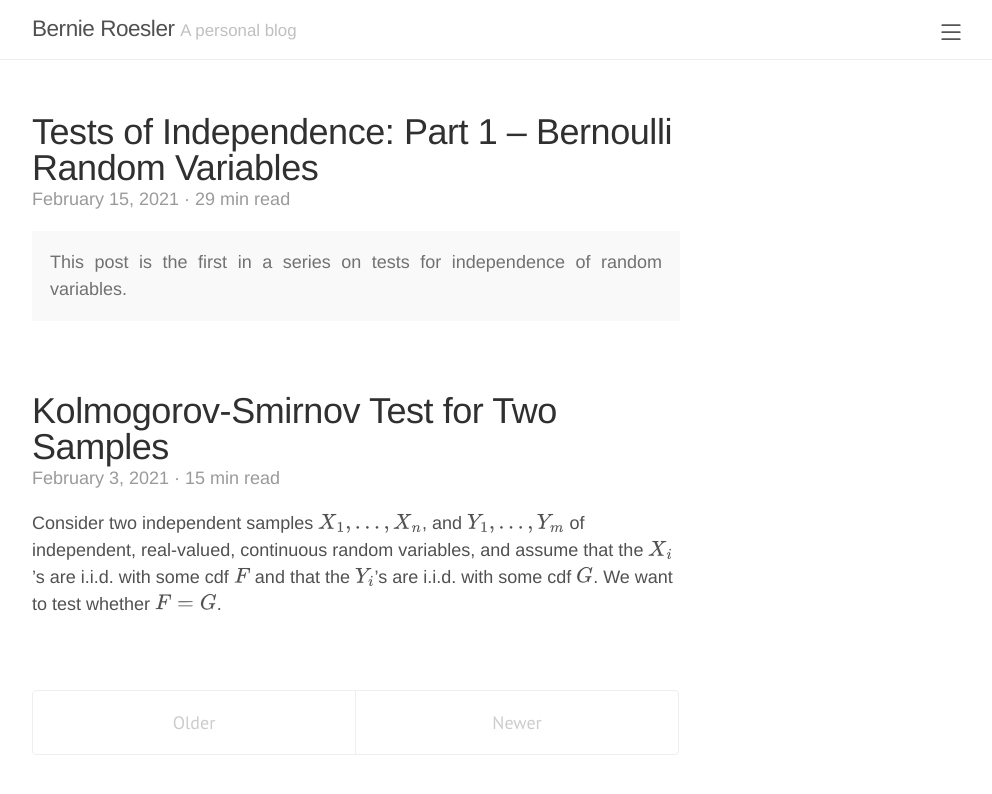
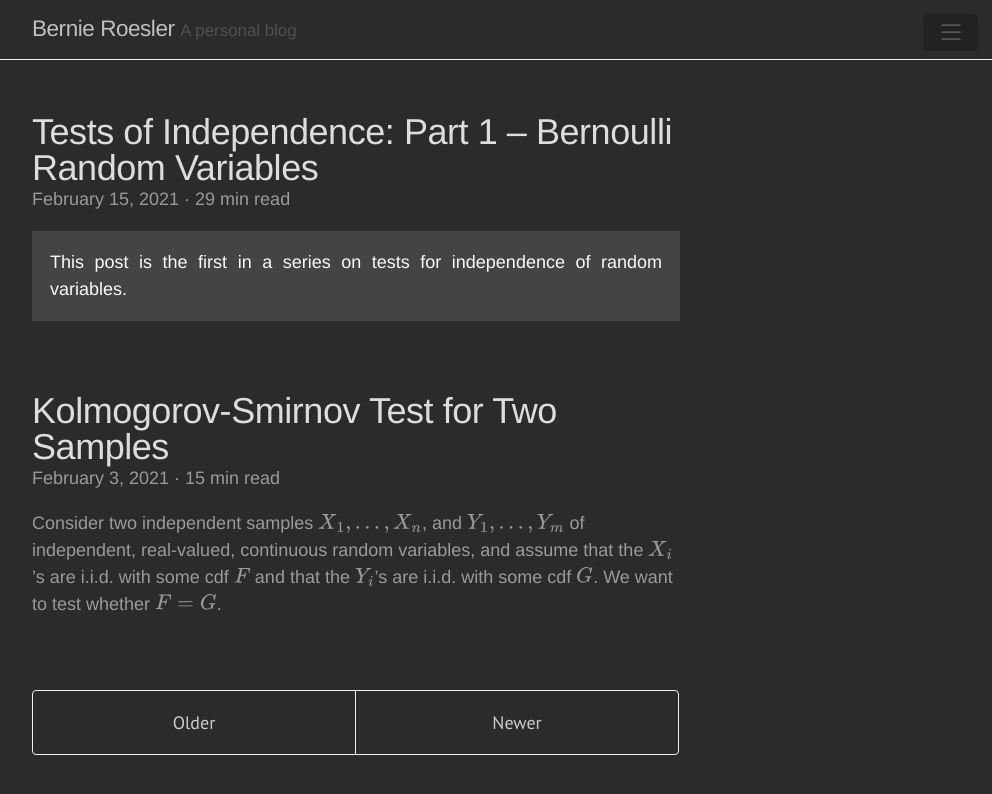
Before and after one commit to broesler/broesler.github.io, a Jekyll site: the page built from index.html, in a window 1280 px wide. Shown: the top 794 px of the page, without its empty margins (284-1276 px from the left). Built offline with Jekyll 4.4.1, drawn with Linux system fonts in a browser that asks for light colours; nearby versions of some CDN libraries; the list of posts is cut into pages by our own code.

Commit message:
Create automatic dark colorscheme.

```diff
--- a/assets/css/base.css
+++ b/assets/css/base.css
@@ -41,8 +41,8 @@ html {
 }
 
 body {
-  color: #515151;
-  background-color: #fff;
+  color: var(--text-fg);
+  background-color: var(--text-bg);
   -webkit-text-size-adjust: 100%;
       -ms-text-size-adjust: 100%;
   counter-reset: sidenote-counter;
@@ -51,7 +51,7 @@ body {
 /* Links */
 /* No `:visited` state is required by default (browsers will use `a`) */
 a {
-  color: #268bd2;
+  color: var(--sol-blue);
   text-decoration: none;
 }
 a strong {
@@ -70,7 +70,7 @@ h1, h2, h3, h4, h5, h6 {
   line-height: 1.0;
   letter-spacing: -.025rem;
   margin-bottom: .5rem;
-  color: #313131;
+  color: var(--heading-fg);
   text-rendering: optimizeLegibility;
 }
 h1 {
@@ -102,7 +102,7 @@ p {
 }
 
 strong {
-  color: #303030;
+  color: var(--strong-fg);
 }
 
 
@@ -153,8 +153,7 @@ code {  /* in-line code */
   padding: .25em .5em;
   font-size: 80%;
   color: var(--sol-body);
-  background-color: #f9f9f9;
-  /* background-color: var(--sol-bghi); */
+  background-color: var(--sol-bg);
   border-radius: 3px;
 }
 pre {
@@ -170,7 +169,7 @@ pre {
   /* hide scrollbar */
   -ms-overflow-style: none;  /* IE and Edge */
   scrollbar-width: none;     /* Firefox */
-  background-color: #f9f9f9;
+  background-color: var(--sol-bg);
 }
 pre code {  /* block code */
   padding: 0;
@@ -246,17 +245,17 @@ table {
   margin: auto;
   margin-bottom: 1rem;
   max-width: 100%;
-  border: 1px solid #e5e5e5;
+  border: 1px solid var(--table-border);
   border-collapse: collapse;
 }
 td,
 th {
   padding: .25rem .5rem;
-  border: 1px solid #e5e5e5;
+  border: 1px solid var(--table-border);
 }
 tbody tr:nth-child(odd) td,
 tbody tr:nth-child(odd) th {
-  background-color: #f9f9f9;
+  background-color: var(--table-row-hl);
 }
 
 
@@ -282,8 +281,10 @@ tbody tr:nth-child(odd) th {
 .message {
   margin-bottom: 1rem;
   padding: 1rem;
-  color: #717171;
-  background-color: #f9f9f9;
+  /* color: #717171; */
+  /* background-color: #f9f9f9; */
+  color: var(--message-fg);
+  background-color: var(--message-bg);
 }
 
 
--- a/assets/css/layout.css
+++ b/assets/css/layout.css
@@ -16,15 +16,15 @@
 .masthead-title {
   margin-top: 0;
   margin-bottom: 0;
-  color: #505050;
+  color: var(--masthead-fg);
 }
 .masthead-title a {
-  color: #505050;
+  color: var(--masthead-fg);
 }
 .masthead-title small {
   font-size: 75%;
   font-weight: 400;
-  color: #c0c0c0;
+  color: var(--masthead-fg-small);
   letter-spacing: 0;
 }
 
@@ -53,7 +53,7 @@
 .page-title,
 .post-title,
 .post-title a {
-  color: #303030;
+  color: var(--title-fg);
 }
 .page-title,
 .post-title {
@@ -184,8 +184,8 @@ a.sidebar-nav-item:focus {
   display: flex;
   align-items: center;
   padding: .25rem .75rem;
-  color: #505050;
-  background-color: #fff;
+  color: var(--sidebar-toggle-fg);
+  background-color: var(--sidebar-toggle-bg);
   border-radius: .25rem;
   cursor: pointer;
 }
@@ -498,7 +498,7 @@ figcaption {
   margin-top: 0;
   margin-bottom: 1rem;
   padding: 1rem;
-  background-color: #f9f9f9;
+  background-color: var(--sol-bg);
   width: 100%;
   overflow-x: scroll;
   /* hide scrollbar */
--- a/assets/css/solarized.css
+++ b/assets/css/solarized.css
@@ -10,6 +10,21 @@
  *  ------------ */
 /*  The inline comments show the canonical L*a*b values for each color. */
 :root {
+  /* Define colors for standard text */
+  --title-fg: #303030;
+  --text-fg: #515151;
+  --text-bg: #fff;
+  --heading-fg: #313131;
+  --masthead-fg: #505050;
+  --masthead-fg-small: #c0c0c0;
+  --strong-fg: #303030;  /* slightly darker than text */
+  --message-fg: #717171;
+  --message-bg: #f9f9f9;
+  --table-row-hl: #f9f9f9;
+  --table-border: #e5e5e5;
+  --sidebar-toggle-fg: #505050;
+  --sidebar-toggle-bg: #fff;
+  /* Define colors for code and pre blocks */
   --sol-base03:   #002b36;  /*  15 -12 -12 */
   --sol-base02:   #073642;  /*  20 -12 -12 */
   --sol-base01:   #586e75;  /*  45 -07 -07 */
@@ -26,20 +41,36 @@
   --sol-blue:     #268bd2;  /*  55 -10 -45 */
   --sol-cyan:     #2aa198;  /*  60 -35 -05 */
   --sol-green:    #859900;  /*  60 -20  65 */
-  --sol-bg:       var(--sol-base3);
+  /* --sol-bg:       var(--sol-base3); */
+  --sol-bg:       #f9f9f9;  /* use a grey instead of yellow tint */
   --sol-bghi:     var(--sol-base2);
   --sol-comment:  var(--sol-base1);
   --sol-body:     var(--sol-base00);
   --sol-emph:     var(--sol-base01);
 }
 
-@media (prefers-color-scheme dark) {
+@media (min-width: 1px) {
+/* @media (prefers-color-scheme dark) { */
   :root {
-    --sol-bg:  var(--sol-base03);
-    --sol-bghi:  var(--sol-base02);
+    --title-fg: #ddd;
+    --text-fg: #9a9a9a;
+    --text-bg: #2b2b2b;  /* #444 a bit lighter */
+    --heading-fg: #ddd;
+    --masthead-fg: #c0c0c0;
+    --masthead-fg-small: #505050;
+    --strong-fg: #9a9a9a;
+    --message-fg: #f9f9f9;
+    --message-bg: #444;
+    --table-row-hl: #444;
+    --table-border: #999;
+    --sidebar-toggle-fg: #fff;
+    --sidebar-toggle-bg: #222;
+    /* --sol-bg:       var(--sol-base03); */
+    --sol-bg:       #222;
+    --sol-bghi:     var(--sol-base02);
     --sol-comment:  var(--sol-base01);
-    --sol-body: var(--sol-base0);
-    --sol-emph: var(--sol-base1);
+    --sol-body:     var(--sol-base0);
+    --sol-emph:     var(--sol-base1);
   }
 }
 
```
